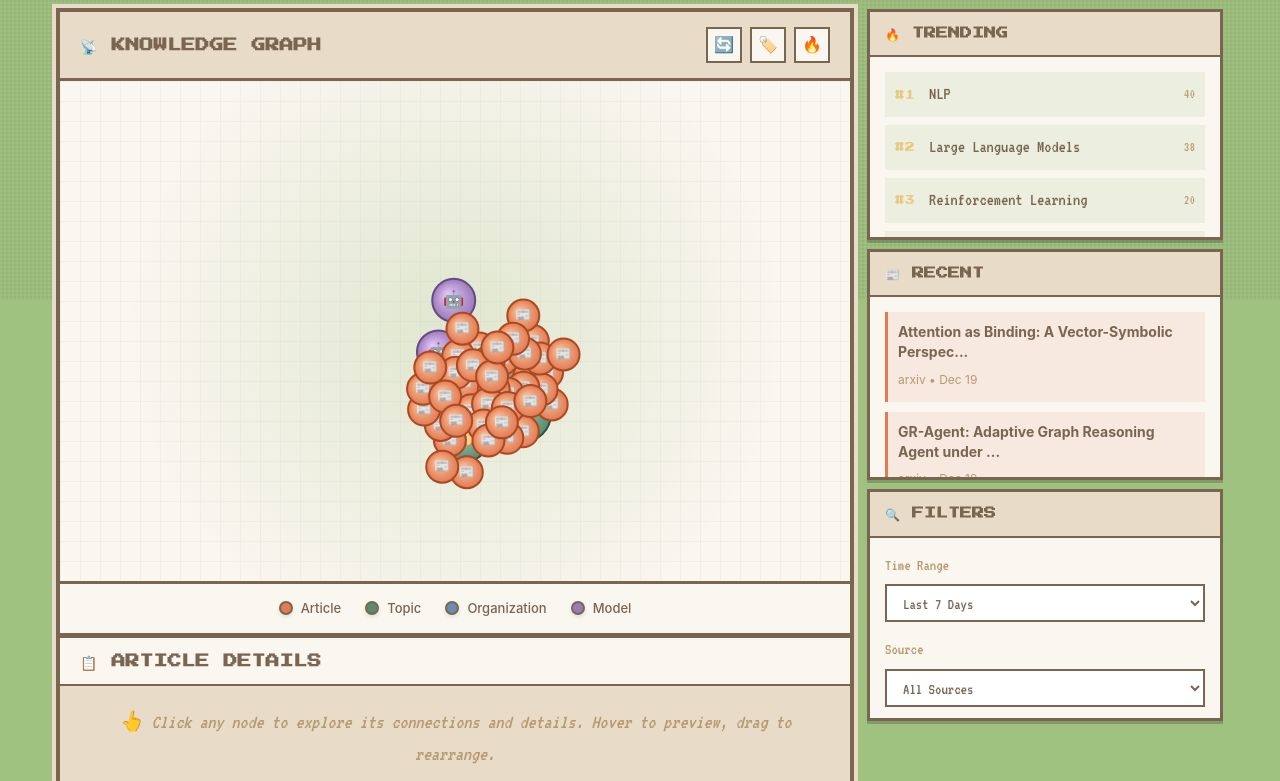
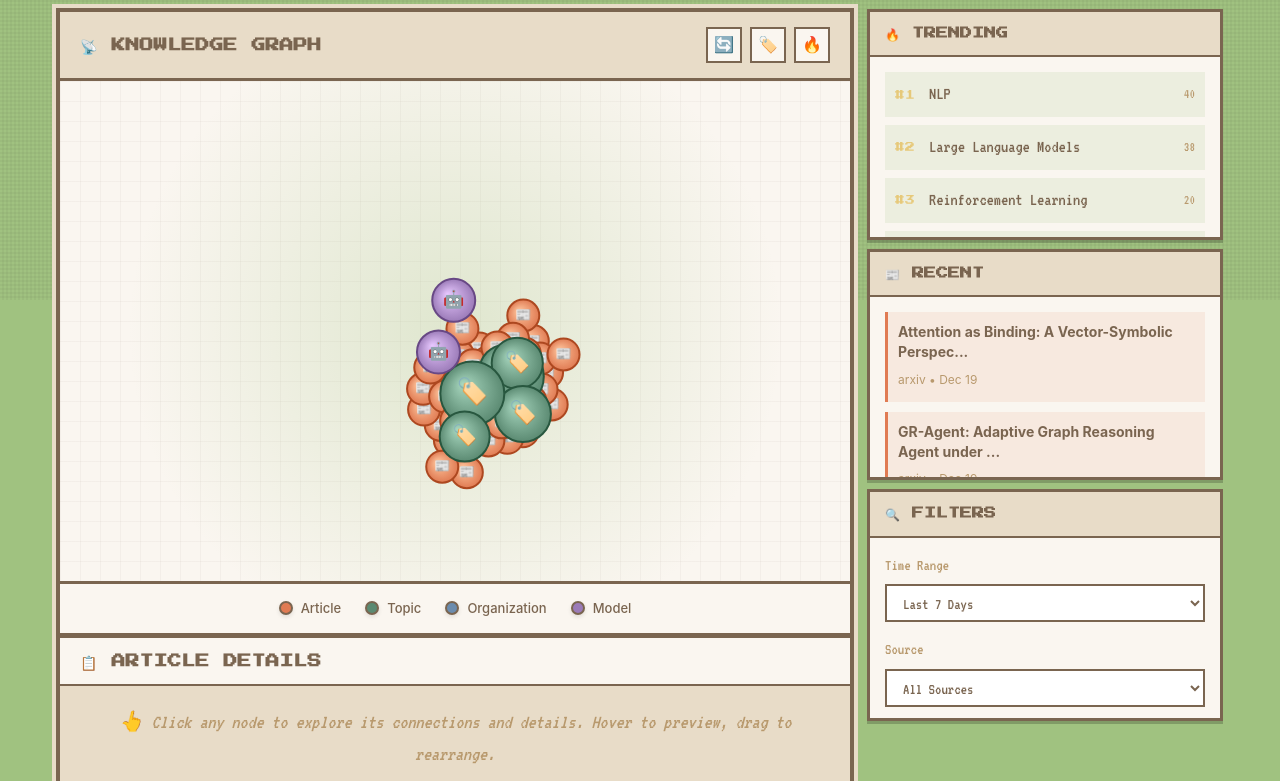
Before and after one commit to victoriarz/victoriarg, a plain HTML site: page aichronicle.html in a window 1280 px wide. Shown: the part 500-1281 px from the top of the page. Drawn offline with Linux system fonts and the light colour scheme.

Commit message:
Revert "Draw smaller nodes on top of larger nodes"
This reverts commit 4ed5ca2c6f1a4b0d42d433a307f8d5345954c99a.

```diff
--- a/aichronicle-graph.js
+++ b/aichronicle-graph.js
@@ -513,12 +513,9 @@ class AIChronicleGraph {
     }
 
     renderNodes() {
-        // Sort visible nodes: draw larger nodes first, smaller nodes on top
-        const sortedNodes = this.nodes
-            .filter(node => this.visibleNodes.has(node.id))
-            .sort((a, b) => b.radius - a.radius);
+        this.nodes.forEach(node => {
+            if (!this.visibleNodes.has(node.id)) return;
 
-        sortedNodes.forEach(node => {
             const isSelected = node === this.selectedNode;
             const isHovered = node === this.hoveredNode;
             const isConnected = this.selectedNode && this.edges.some(
--- a/aichronicle.html
+++ b/aichronicle.html
@@ -1522,7 +1522,7 @@
 
     <!-- Scripts -->
     <script src="aichronicle-data.js?v=2"></script>
-    <script src="aichronicle-graph.js?v=3"></script>
+    <script src="aichronicle-graph.js?v=2"></script>
     <script src="aichronicle-app.js?v=2"></script>
 
     <script>
```
